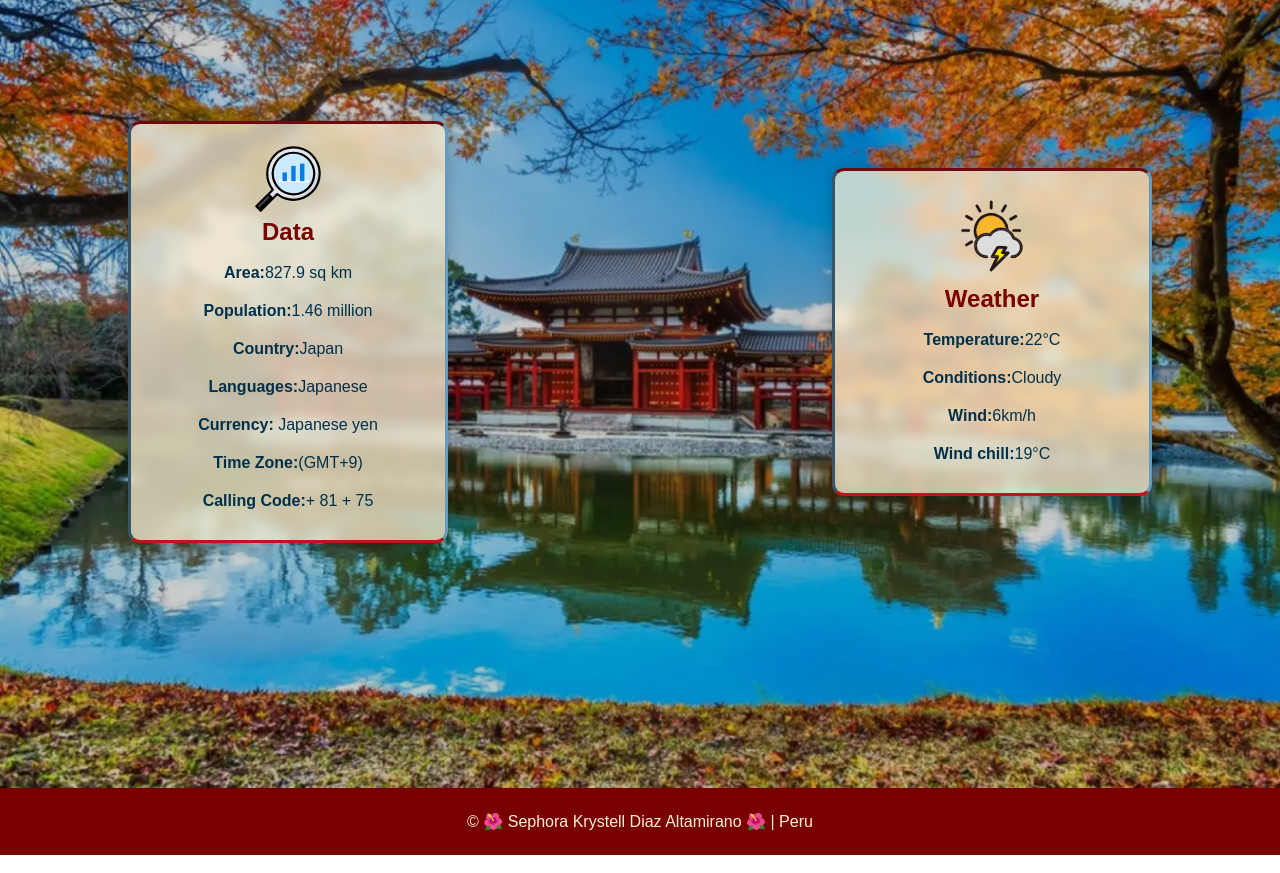
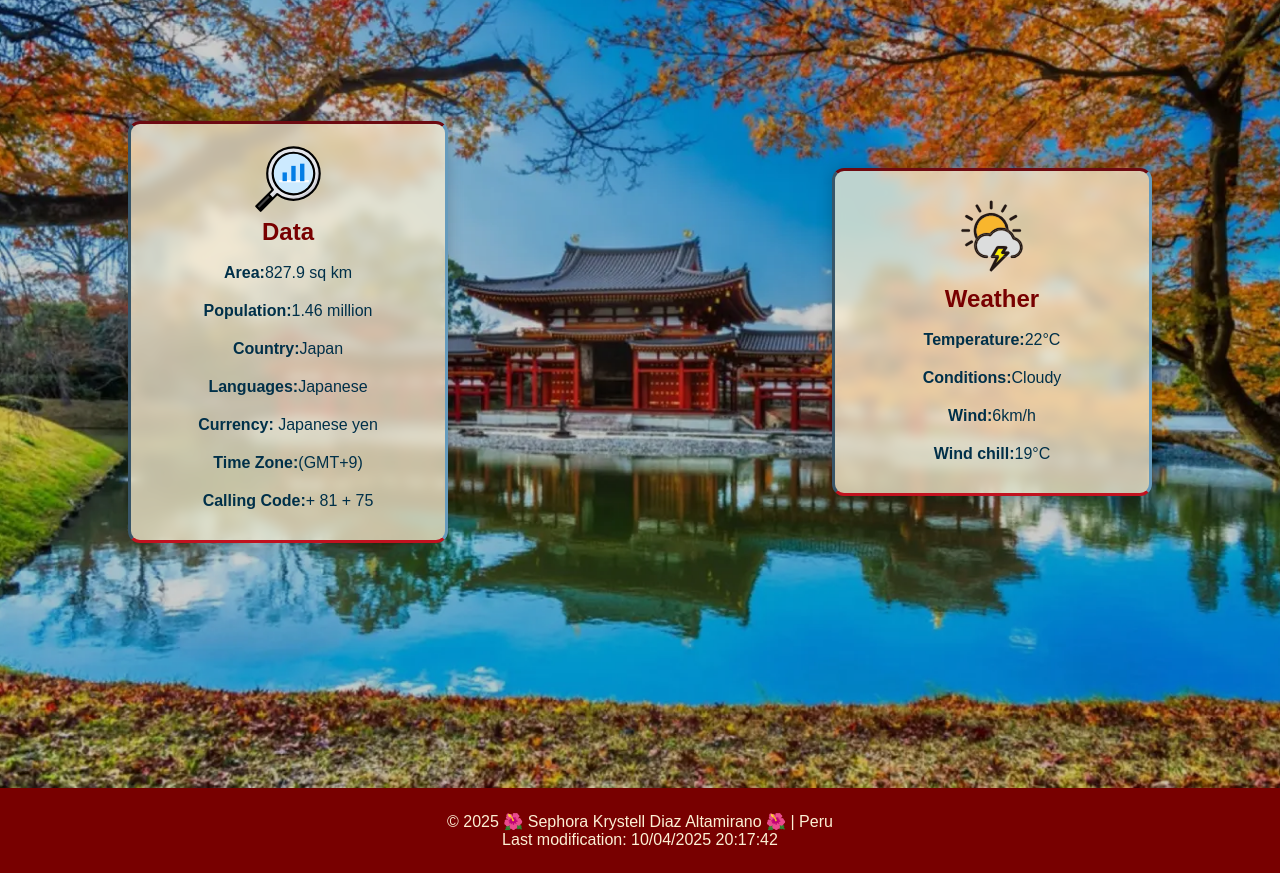
Before and after one commit to AdielSD/wdd131, a plain HTML site: page week03/index.html in a window 1280 px wide. Shown: the part 92-965 px from the top of the page. Drawn offline with Linux system fonts and the light colour scheme.

Commit message:
week 03 project

```diff
--- a/week03/index.html
+++ b/week03/index.html
@@ -13,7 +13,7 @@
     <link rel="stylesheet" href="styles/place-large.css" media="(min-width: 1000px)">
 
 
-    <script src="places.js" defer></script>
+    <script src="scripts/places.js" defer></script>
 </head>
 <body>
     <header>
--- a/week03/scripts/places.js
+++ b/week03/scripts/places.js
@@ -1,5 +1,7 @@
 const currentyear = new Date().getFullYear();
-document.getElementById("currentyear").textContent = currentyear;
 
-document.getElementById("lastModified").textContent =
-  "Last modification: " + document.lastModified;
+const lastModified = document.lastModified;
+
+document.getElementById ('currentyear').textContent = currentyear;
+
+document.getElementById('lastModified').textContent = "Last modification: " + document.lastModified;
```
